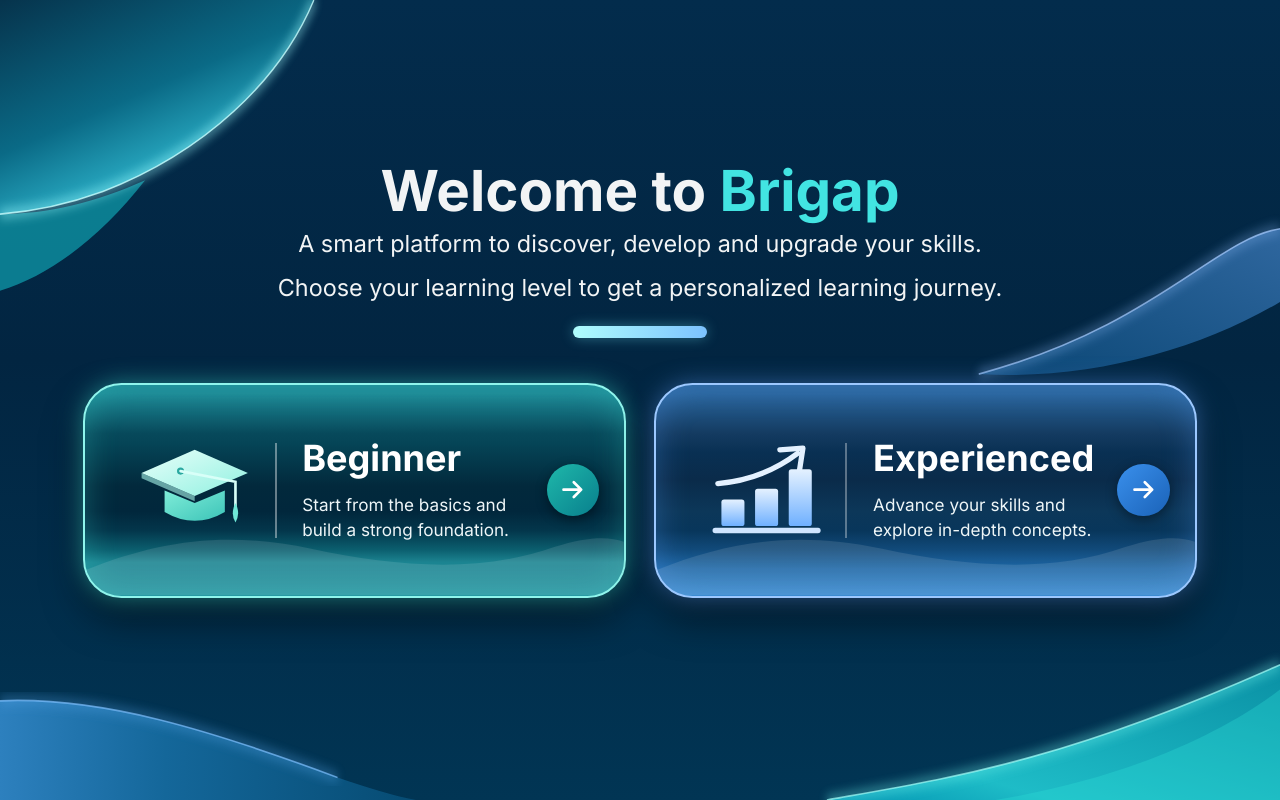
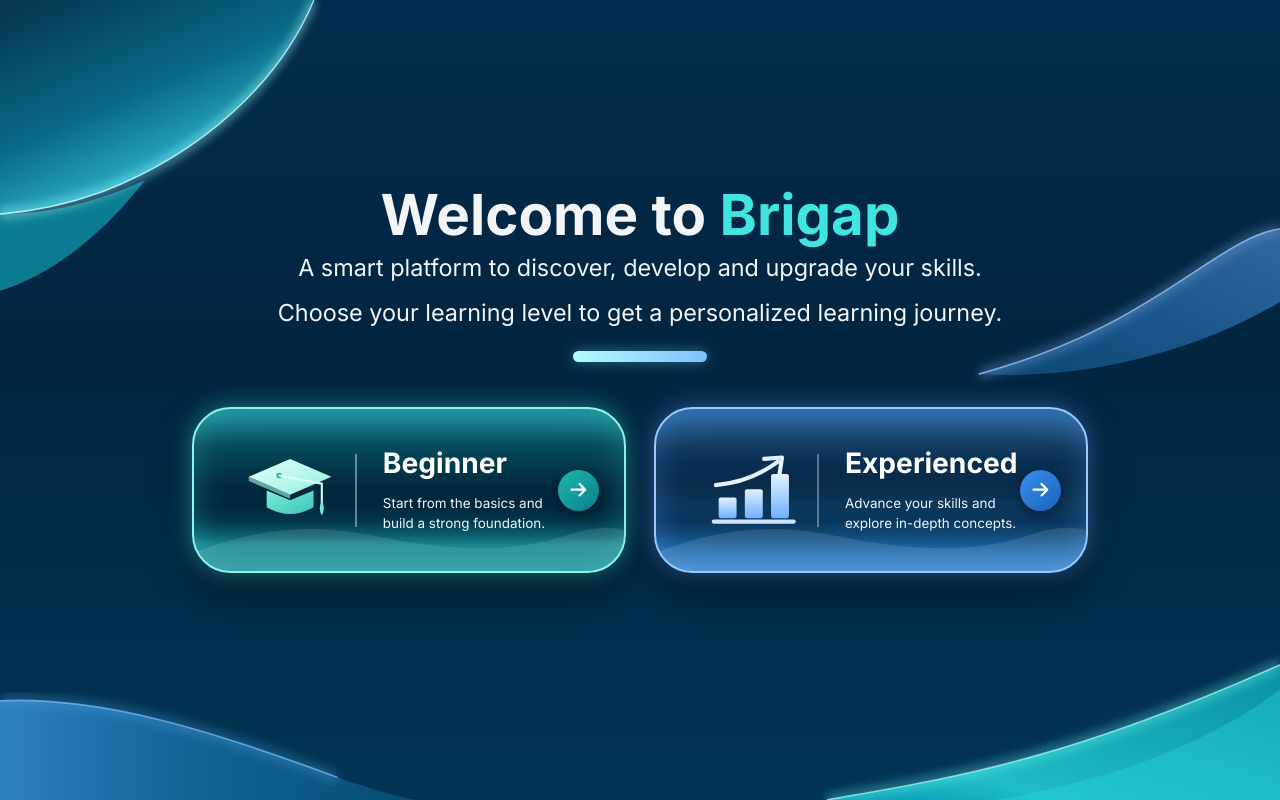
Before and after one commit to mohanrao06/Brigap, a plain HTML site: page learning_assistant_dashboard/index.html in a window 1280 px wide. Drawn offline with Linux system fonts and the light colour scheme.

Commit message:
Update style.css

```diff
--- a/learning_assistant_dashboard/style.css
+++ b/learning_assistant_dashboard/style.css
@@ -43,7 +43,7 @@ h1 + .subtitle { margin-top: 0.4vw; }
 }
 
 /* ---------- Cards ---------- */
-.cards { display: flex; gap: 2.2vw; width: 87%; }
+.cards { display: flex; gap: 2.2vw; width: 70%; }
 
 .card {
   flex: 1;
@@ -51,7 +51,7 @@ h1 + .subtitle { margin-top: 0.4vw; }
   overflow: hidden;
   display: flex;
   align-items: center;
-  height: 16.8vw;
+  height: 13vw;
   padding: 0 1.95vw 0 4.1vw;
   border: 0.22vw solid;
   border-radius: 3vw;
@@ -77,19 +77,19 @@ h1 + .subtitle { margin-top: 0.4vw; }
 
 .card .wave { position: absolute; left: 0; bottom: 0; width: 100%; height: 38%; z-index: 0; }
 
-.icon { width: 9vw; flex: none; margin-right: 1.7vw; }
+.icon { width: 7vw; flex: none; margin-right: 1.5vw; }
 .icon-img { display: block; }
 .bar { width: 2px; height: 45%; margin-right: 2vw; background: #ffffff66; flex: none; }
 .experienced .bar { background: #ffffff55; }
 
 .text { flex: 1; }
-.text h2 { font-size: 2.82vw; font-weight: 700; line-height: 1.2; margin-bottom: 0.9vw; }
-.text p  { font-size: 1.34vw; line-height: 1.5; font-weight: 400; color: #eef6f8; }
+.text h2 { font-size: 2.2vw; font-weight: 700; line-height: 1.2; margin-bottom: 0.9vw; }
+.text p  { font-size: 1.05vw; line-height: 1.5; font-weight: 400; color: #eef6f8; }
 
 /* round arrow button */
 .go {
-  width: 4.1vw;
-  height: 4.1vw;
+  width: 3.2vw;
+  height: 3.2vw;
   flex: none;
   display: flex;
   align-items: center;
```
